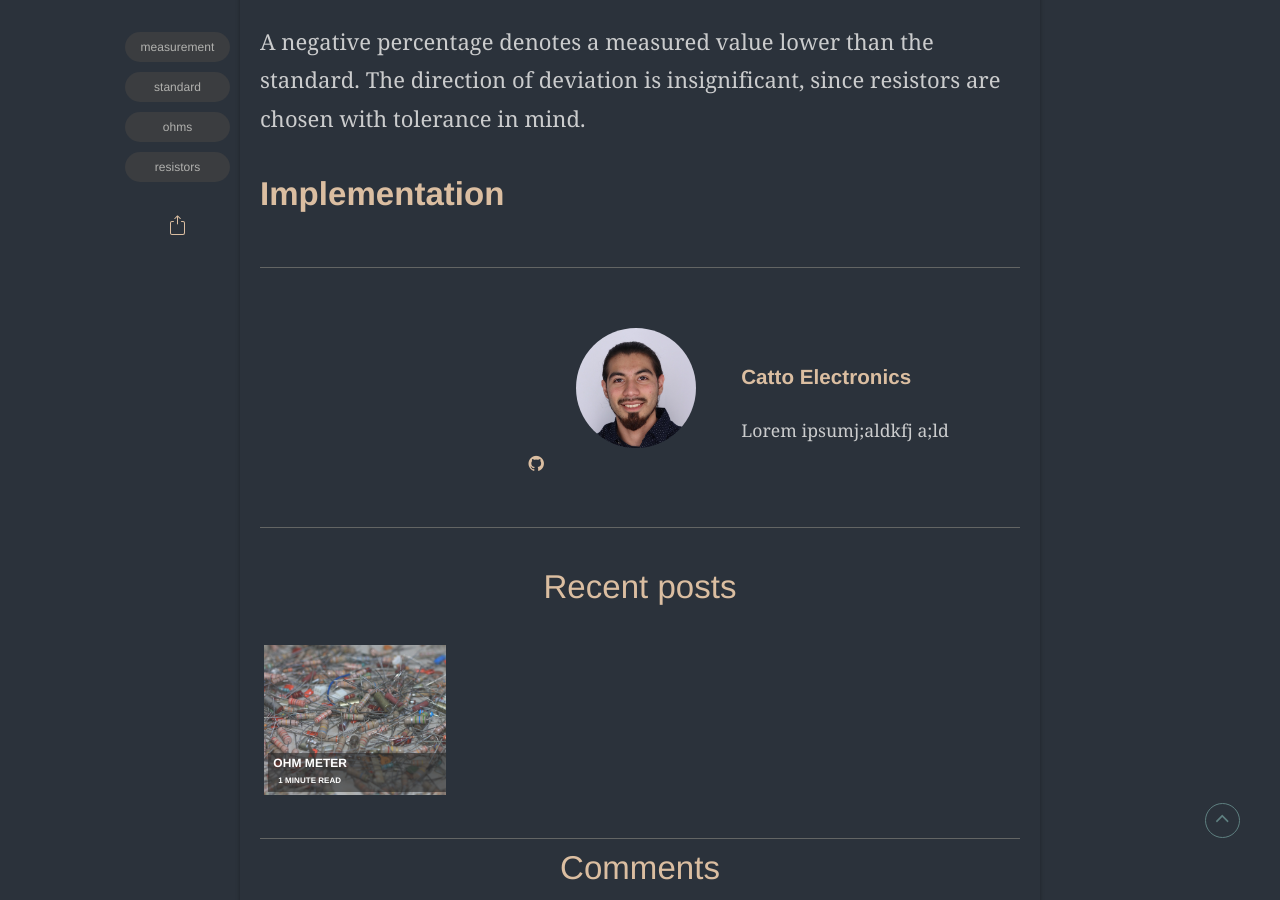
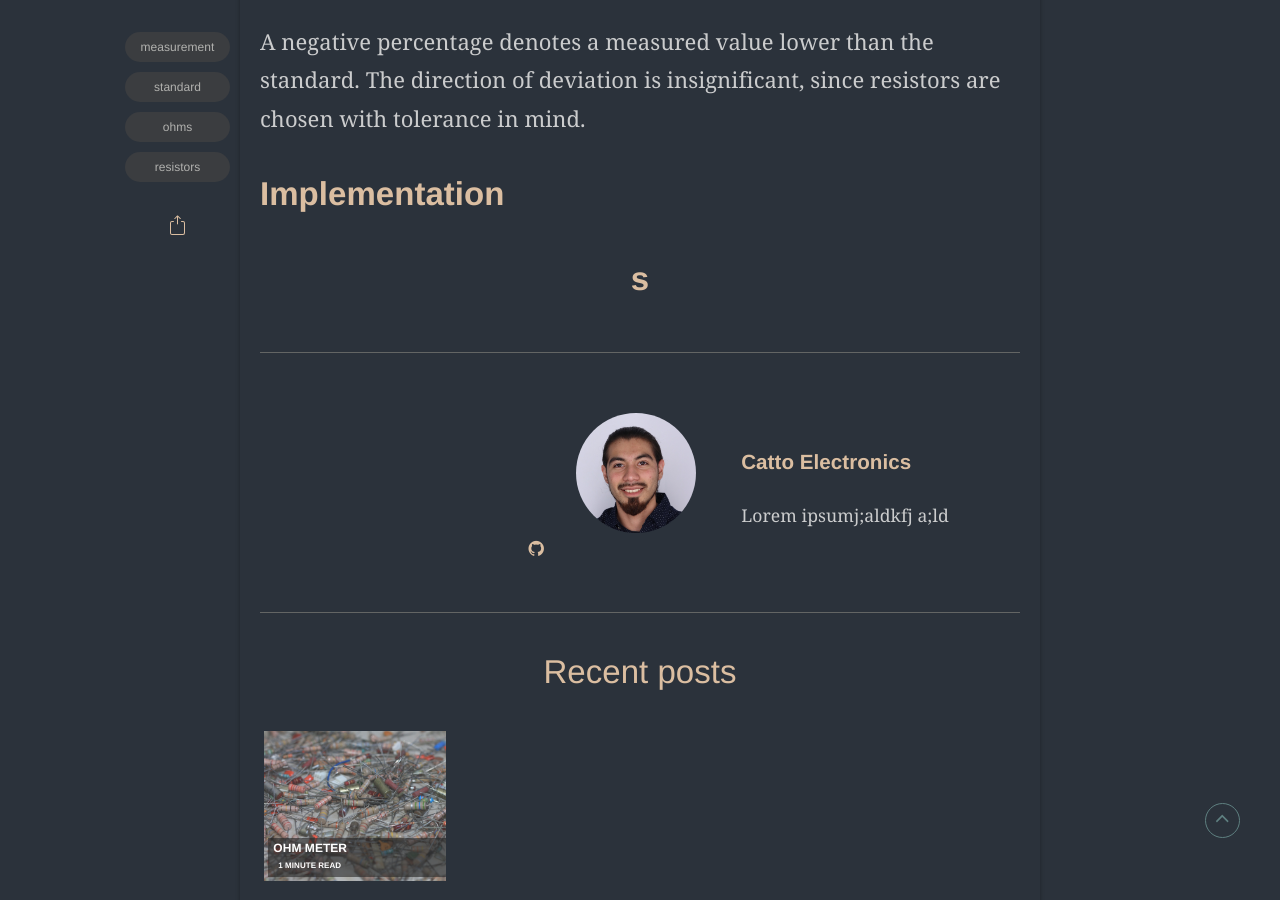
Before and after one commit to Catto-Electronics/Catto-Electronics.github.io, a Jekyll site: the page built from _posts/2024-04-09-Ohm-Meter.markdown, in a window 1280 px wide and 900 px high, scrolled down 2125 px. Built offline with Jekyll 4.4.1, drawn with Linux system fonts in a browser that asks for light colours; some web fonts are replaced; formulas are drawn with MathJax 3; comment, search, counter and statistics services are not loaded.

Commit message:
master commit

```diff
--- a/_posts/2024-04-09-Ohm-Meter.markdown
+++ b/_posts/2024-04-09-Ohm-Meter.markdown
@@ -52,4 +52,4 @@ A negative percentage denotes a measured value lower than the standard. The dire
 
 ## Implementation
 
-## <center></center>
+## <center>s</center>
```
